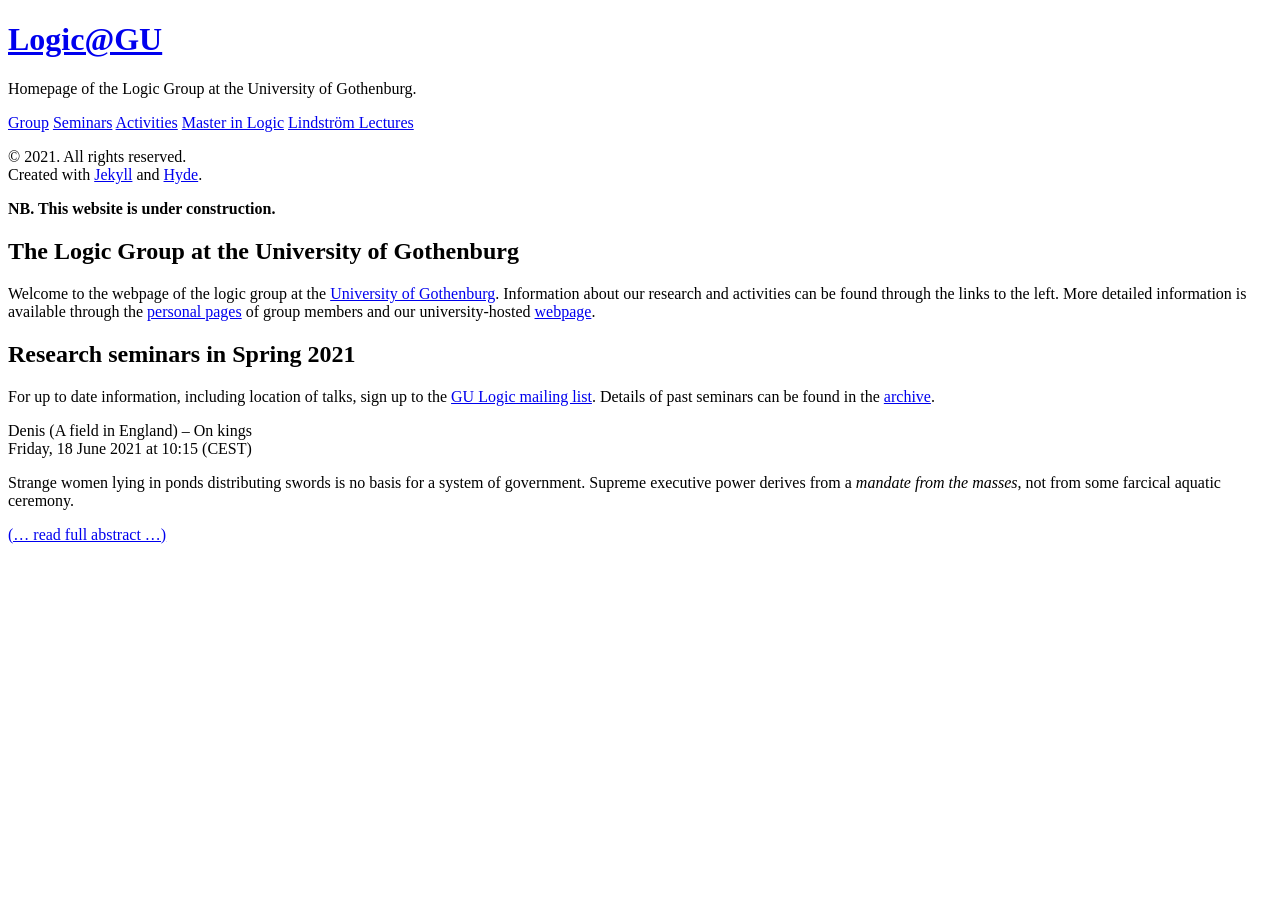
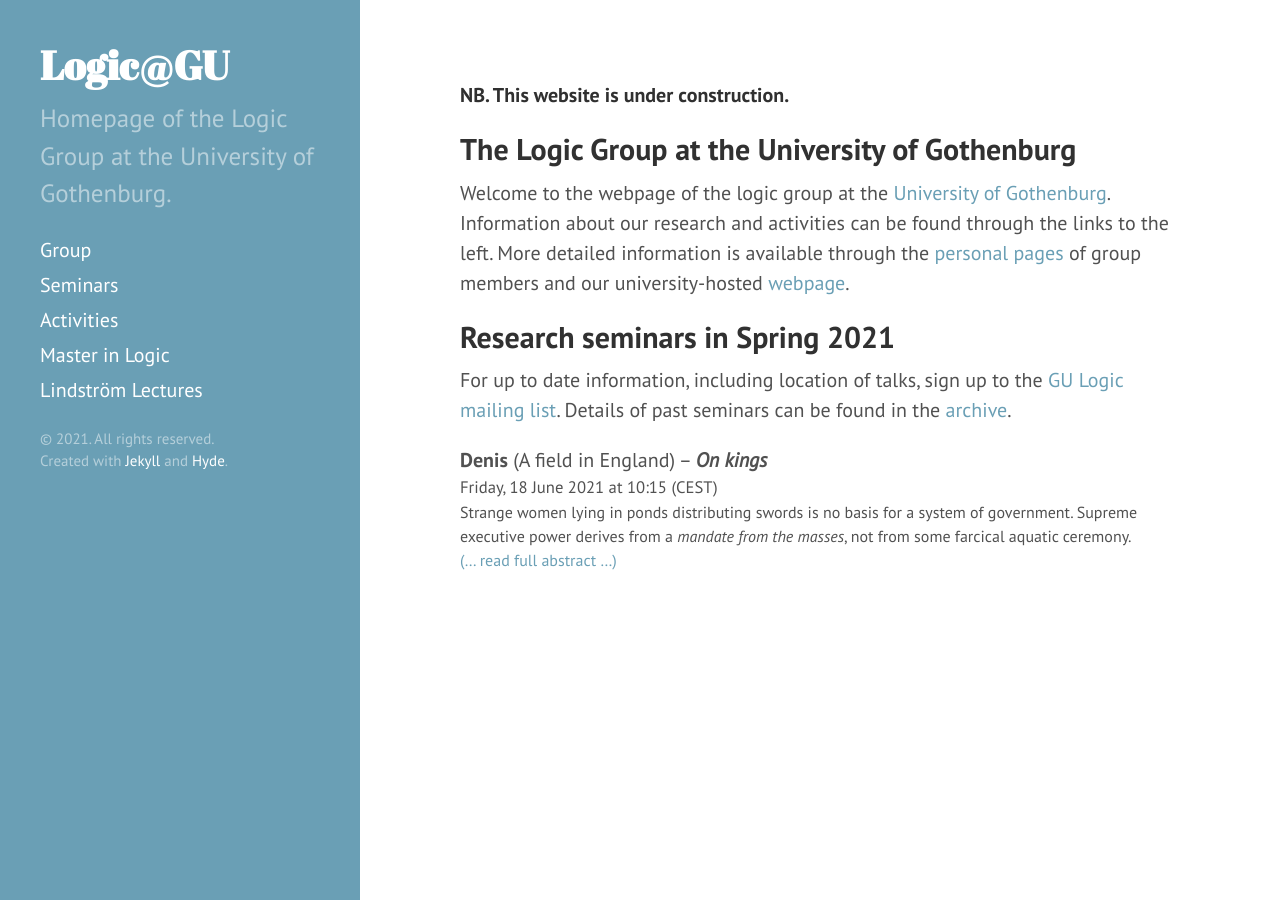
Before and after one commit to greleigh/Logic-GU, a Jekyll site: the page built from index.md, in a window 1280 px wide. Built offline with Jekyll 4.4.1, drawn with Linux system fonts in a browser that asks for light colours; some web fonts are replaced.

Commit message:
Update <head>

```diff
--- a/_includes/head.html
+++ b/_includes/head.html
@@ -15,11 +15,12 @@
   </title>
 
   <!-- CSS -->
-  <link rel="stylesheet" href="{{ site.baseurl }}public/css/poole.css">
-  <link rel="stylesheet" href="{{ site.baseurl }}public/css/syntax.css">
-  <link rel="stylesheet" href="{{ site.baseurl }}public/css/hyde.css">
-  <link rel="stylesheet" href="{{ site.baseurl }}public/css/logic.css">
+  <link rel="stylesheet" href="{% link assets/css/poole.css %}">
+  <link rel="stylesheet" href="{% link assets/css/syntax.css %}">
+  <link rel="stylesheet" href="{% link assets/css/hyde.css %}">
+  <link rel="stylesheet" href="{% link assets/css/logic.css %}">
   <link rel="stylesheet" href="http://fonts.googleapis.com/css?family=PT+Sans:400,400italic,700|Abril+Fatface">
+  <link rel="stylesheet" href="https://use.typekit.net/tqt7eiw.css">
 
   <!-- Icons -->
   <!-- <link rel="apple-touch-icon-precomposed" sizes="144x144" href="{{ site.baseurl }}public/apple-touch-icon-144-precomposed.png">
```
